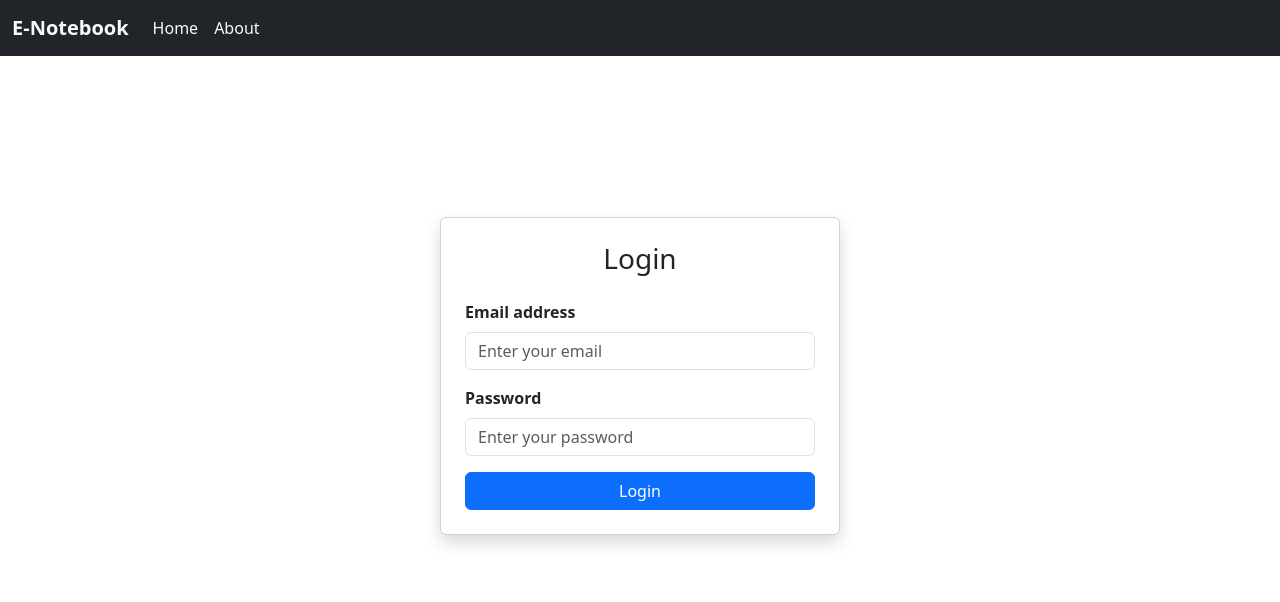
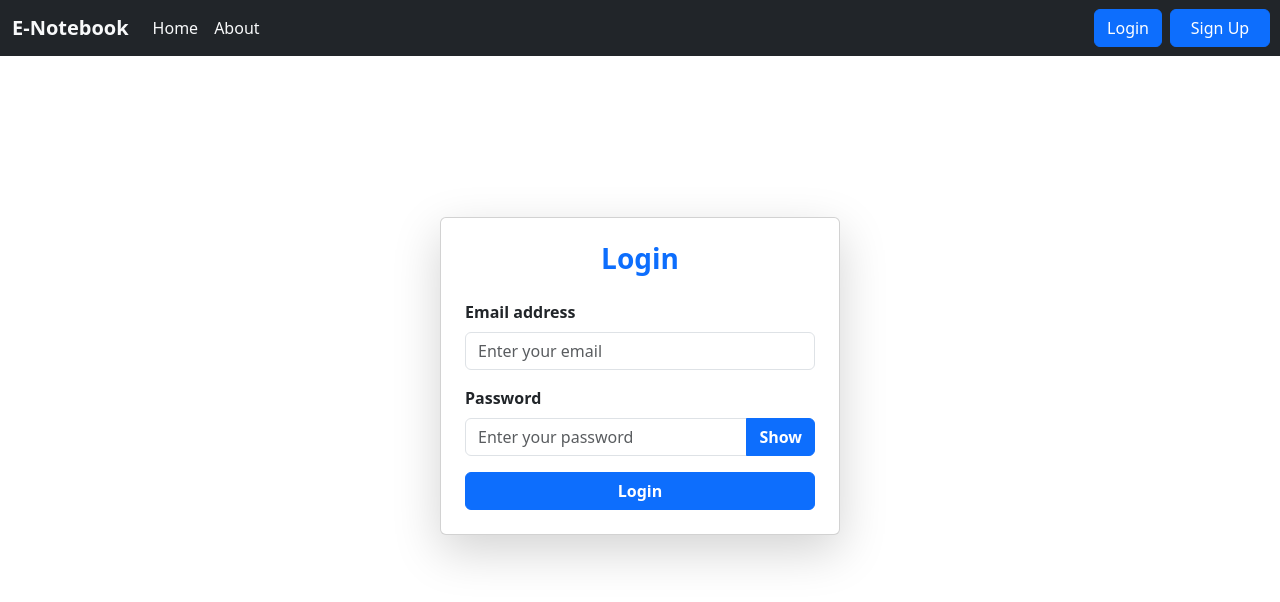
Before and after one commit to lifelinecoding/E-Notebook, a React (Vite) app: page /login in a window 1280 px wide. Shown: the top 602 px of the page. Built offline with nearby package versions, Linux system fonts and the light colour scheme.

Commit message:
Small Refactor & Hide/Show Password functionality

```diff
--- a/Components/Login.jsx
+++ b/Components/Login.jsx
@@ -6,6 +6,23 @@ const Login = () => {
     email: "",
     password: "",
   });
+
+  const [passwordView, setpasswordView] = useState({
+    type: "password",
+    text: "Show",
+  });
+
+  const togglePasswordState = () => {
+    if (passwordView.text === "Hide") {
+      setpasswordView({ type: "password", text: "Show" });
+    } else {
+      setpasswordView({ type: "text", text: "Hide" });
+    }
+
+    setTimeout(() => {
+      setpasswordView({ type: "password", text: "Show" });
+    }, 1000);
+  };
 
   const navigate = useNavigate();
 
@@ -47,8 +64,8 @@ const Login = () => {
       className="container d-flex justify-content-center align-items-center"
       style={{ minHeight: "80vh" }}
     >
-      <div className="card p-4 shadow" style={{ width: "400px" }}>
-        <h3 className="text-center mb-4">Login</h3>
+      <div className="card p-4 shadow-lg" style={{ width: "400px" }}>
+        <h3 className="text-center mb-4 text-primary fw-bold">Login</h3>
 
         <form onSubmit={handleSubmit}>
           {/* Email */}
@@ -73,8 +90,9 @@ const Login = () => {
             <label htmlFor="password" className="form-label fw-semibold">
               Password
             </label>
+            <div className="input-group">
               <input
-              type="password"
+                type={passwordView.type}
                 className="form-control"
                 id="password"
                 name="password"
@@ -83,10 +101,19 @@ const Login = () => {
                 placeholder="Enter your password"
                 required
               />
+
+              <button
+                type="button"
+                className="btn btn-primary fw-bold"
+                onClick={togglePasswordState}
+              >
+                {passwordView.text}
+              </button>
+            </div>
           </div>
 
           {/* Login Button */}
-          <button type="submit" className="btn btn-primary w-100">
+          <button type="submit" className="btn btn-primary w-100 fw-bold">
             Login
           </button>
         </form>
--- a/Components/Navbar.jsx
+++ b/Components/Navbar.jsx
@@ -34,6 +34,10 @@ const Navbar = () => {
           </ul>
         </div>
       </div>
+      <div className="d-flex">
+      <Link  className="btn btn-primary mx-2" to="/login" >Login</Link>
+      <Link style={{width : "100px", marginRight : "10px"}} to="/signup" className="btn btn-primary">Sign Up</Link>
+      </div>
     </nav>
   );
 };
--- a/Components/NoteItem.jsx
+++ b/Components/NoteItem.jsx
@@ -7,10 +7,15 @@ const NoteItem = (props) => {
   const { deleteNote } = context;
   const { note, editNote } = props;
   return (
-    <div className="card col-md-3 mx-2 my-3" style={{ width: "18rem" }}>
+    <div className="card col-md-3 mx-2 my-3 shadow" style={{ width: "18rem", position: "relative" }}>
       <div className="card-body">
         <h5 className="card-title">{note.title}</h5>
         <p className="card-text">{note.description}</p>
+        <div className="d-flex justify-content-start align-items-end"
+            style={{position: "absolute", bottom: "10px"
+
+            }}
+        >
           <i
             onClick={() => {
               editNote(note);
@@ -23,6 +28,7 @@ const NoteItem = (props) => {
             }}
             className="fa-regular fa-trash-can mx-2"
           ></i>
+        </div>
         {/* <p className="card-text"><small className="text-muted">{note.tag}</small></p> */}
       </div>
     </div>
--- a/src/index.css
+++ b/src/index.css
@@ -1,3 +1,7 @@
 i{
     cursor: pointer;
 }
+
+.navbar-toggler-icon {
+    filter: invert(1);
+}
```
Lines whose indentation alone changed are shown as unchanged.
